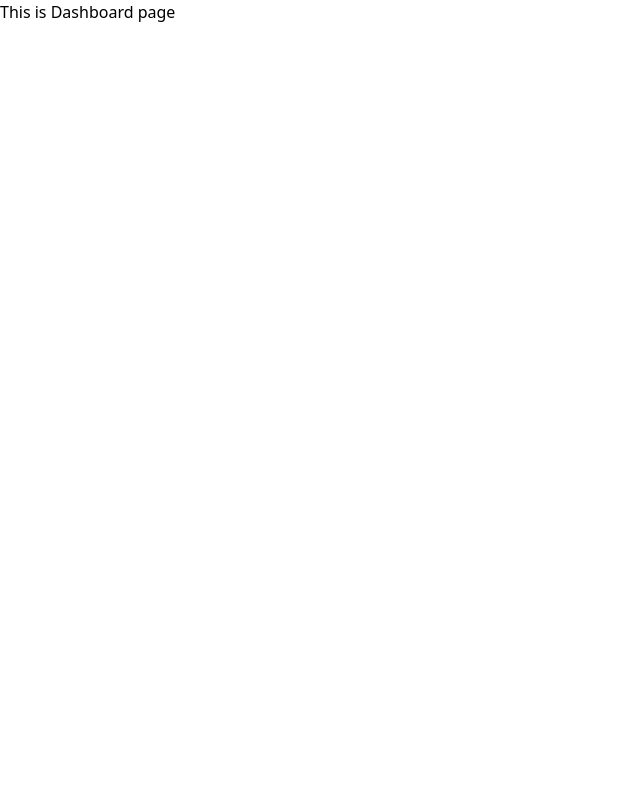
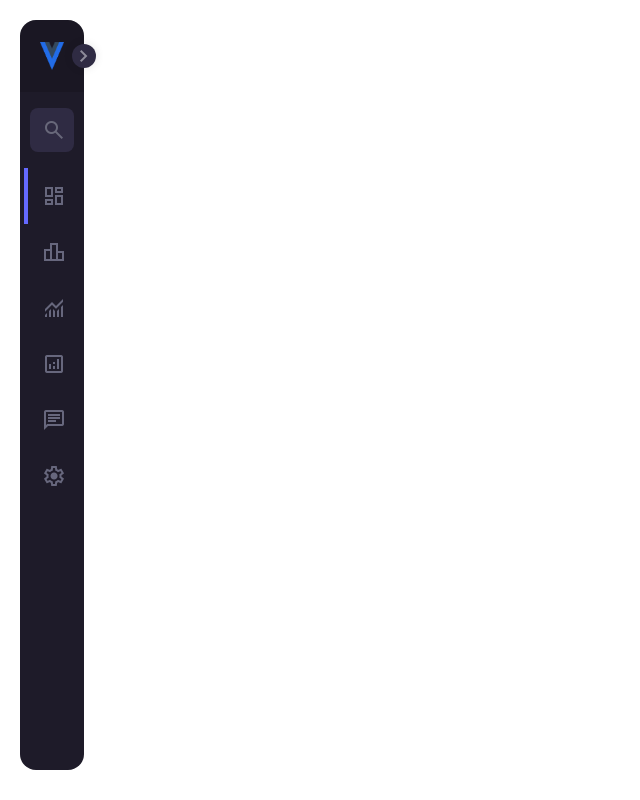
Before and after one commit to Manisstha/Final-project, a Vue app: page /dashboard in a window 1280 px wide. Shown: the whole page, without its empty margins (0-640 px from the left). Built offline with nearby package versions, Linux system fonts and the light colour scheme.

Commit message:
side bar set up

```diff
--- a/src/components/Dashboard.vue
+++ /dev/null
@@ -1,3 +0,0 @@
-<template>
-    <h1 class="text-9xl text-amber-300">Dashboard</h1>
-</template>
--- /dev/null
+++ b/src/components/Mainboad.vue
@@ -0,0 +1,3 @@
+<template>
+
+</template>
--- /dev/null
+++ b/src/components/Sidebar.vue
@@ -0,0 +1,270 @@
+<script setup>
+import { ref } from "vue";
+
+const isOpen = ref(false);
+const activeIndex = ref(0);
+
+const toggleOpen = () => {
+  isOpen.value = !isOpen.value;
+};
+
+const setActive = (index) => {
+  activeIndex.value = index;
+};
+</script>
+
+<template>
+  <body>
+    <aside class="sidebar" :class="{ open: isOpen }">
+      <button class="toggle" type="button" @click="toggleOpen">
+        <span class="material-symbols-outlined">chevron_right</span>
+      </button>
+
+      <div class="inner">
+        <div class="header">
+          <img src="@/assets/logo.png" class="logo" />
+          <h1>Lampo</h1>
+        </div>
+
+        <div class="search">
+          <span class="material-symbols-outlined">search</span>
+          <input type="text" placeholder="Search" />
+        </div>
+
+        <nav class="menu" :style="{ '--top': `${activeIndex.value * 56}px` }">
+          <button
+            v-for="(item, index) in [
+              'Dashboard',
+              'Leaderboard',
+              'Monitoring',
+              'Analytics',
+              'Message',
+              'Settings',
+            ]"
+            :key="item"
+            :class="{ active: activeIndex.value === index }"
+            @click="setActive(index)"
+          >
+            <span class="material-symbols-outlined">{{
+              item.toLowerCase()
+            }}</span>
+            <p>{{ item }}</p>
+          </button>
+        </nav>
+      </div>
+    </aside>
+  </body>
+</template>
+
+<style scoped>
+* {
+  box-sizing: border-box;
+}
+
+.sidebar {
+  --width-open: 260px;
+  --width-closed: 64px;
+}
+
+body {
+  margin: 0;
+  background: #6669bb;
+  color: #7a7b92;
+  font-family: "Euclid Circular A", "Poppins";
+}
+
+.sidebar button {
+  background: transparent;
+  border: 0;
+  padding: 0;
+  cursor: pointer;
+  font-family: inherit;
+}
+
+.sidebar {
+  position: absolute;
+  top: 20px;
+  left: 20px;
+  bottom: 30px;
+  width: var(--width-closed);
+  border-radius: 16px;
+  background: #1e1b29;
+  transition: width 0.3s;
+}
+
+.sidebar.open {
+  width: var(--width-open);
+}
+
+button.toggle {
+  position: absolute;
+  z-index: 2;
+  top: 24px;
+  right: -12px;
+  display: grid;
+  place-items: center;
+  padding: 0;
+  width: 24px;
+  height: 24px;
+  border-radius: 50%;
+  background: #2f2b43;
+  color: #8f8d9b;
+  box-shadow: 0 0 10px rgb(0 0 0 / 10%);
+  transition: 0.3s;
+}
+
+.toggle:hover {
+  color: #f9f9f9;
+}
+
+.sidebar.open .toggle {
+  rotate: 180deg;
+}
+
+.sidebar .search {
+  position: relative;
+  padding: 16px 0;
+  margin: 0 10px 0;
+  width: calc(var(--width-closed) - 20px);
+  transition: 0.3s;
+}
+
+.sidebar.open .search {
+  width: calc(var(--width-open) - 20px);
+}
+
+.sidebar .search span {
+  position: absolute;
+  top: 26px;
+  left: 12px;
+  color: #68687a;
+}
+
+.sidebar .search input {
+  background: #2f2b43;
+  border: 0;
+  border-radius: 8px;
+  font-family: inherit;
+  width: 100%;
+  height: 44px;
+  font-size: 17px;
+  padding-left: 30px;
+  transition: 0.3s;
+}
+
+.sidebar .search input::placeholder {
+  color: rgb(255 255 255 / 0%);
+}
+
+.sidebar.open .search input::placeholder {
+  color: #68687a;
+}
+
+.sidebar.open .search input {
+  padding-left: 52px;
+}
+
+.sidebar .inner {
+  position: absolute;
+  top: 0;
+  left: 0;
+  bottom: 0;
+  width: 260px;
+}
+
+.sidebar .header {
+  display: flex;
+  align-items: center;
+  height: 72px;
+  width: var(--width-closed);
+  padding: 0 20px;
+  background: rgb(0 0 0 / 15%);
+  border-top-left-radius: 16px;
+  border-top-right-radius: 16px;
+  transition: 0.3s;
+}
+
+.sidebar.open .header {
+  width: var(--width-open);
+}
+
+.sidebar .header h1 {
+  margin-left: 12px;
+  font-weight: 500;
+  font-size: 16px;
+  letter-spacing: 2px;
+  color: #f9f9f9;
+}
+
+.sidebar .logo {
+  height: 28px;
+}
+
+.sidebar .menu {
+  position: relative;
+  display: grid;
+}
+
+.sidebar .menu::after {
+  content: "";
+  position: absolute;
+  top: 0;
+  left: 4px;
+  height: 56px;
+  width: 4px;
+  background: #656aff;
+  translate: 0 var(--top);
+  transition: 0.3s;
+}
+
+.sidebar .menu button {
+  display: flex;
+  gap: 16px;
+  align-items: center;
+  height: 56px;
+  width: var(--width-closed);
+  font-size: 17px;
+  text-transform: capitalize;
+  line-height: 1;
+  padding: 0 22px;
+  color: inherit;
+  cursor: pointer;
+  opacity: 0.8;
+  transition: 0.3s;
+}
+
+.sidebar.open .menu button {
+  width: var(--width-open);
+}
+
+.sidebar .menu :is(button:hover, .active) {
+  color: rgb(255 255 255 / 100%);
+  opacity: 1;
+}
+
+.sidebar.open .menu .active {
+  cursor: default;
+}
+
+.sidebar .menu button:hover > span {
+  opacity: 1;
+}
+
+.sidebar .menu button p,
+.sidebar .header h1 {
+  opacity: 0;
+}
+
+.sidebar.open :is(.sidebar .menu button p, .sidebar .header h1) {
+  opacity: 1;
+}
+
+.sidebar.open .logo {
+  scale: 1;
+}
+
+.sidebar .menu button > img {
+  width: 24px;
+  height: 24px;
+}
+</style>
--- a/src/views/Dashboard.vue
+++ b/src/views/Dashboard.vue
@@ -1,11 +1,12 @@
+<script setup>
+import Sidebar from "@/components/Sidebar.vue";
+</script>
+
+
 <template>
-  <div class="dashoard-main-container">
-    <h1>This is Dashboard page</h1>
-  </div>
+  <Sidebar />
 </template>
 
 <style>
-@media (min-width: 1024px) {
 
-}
 </style>
```
